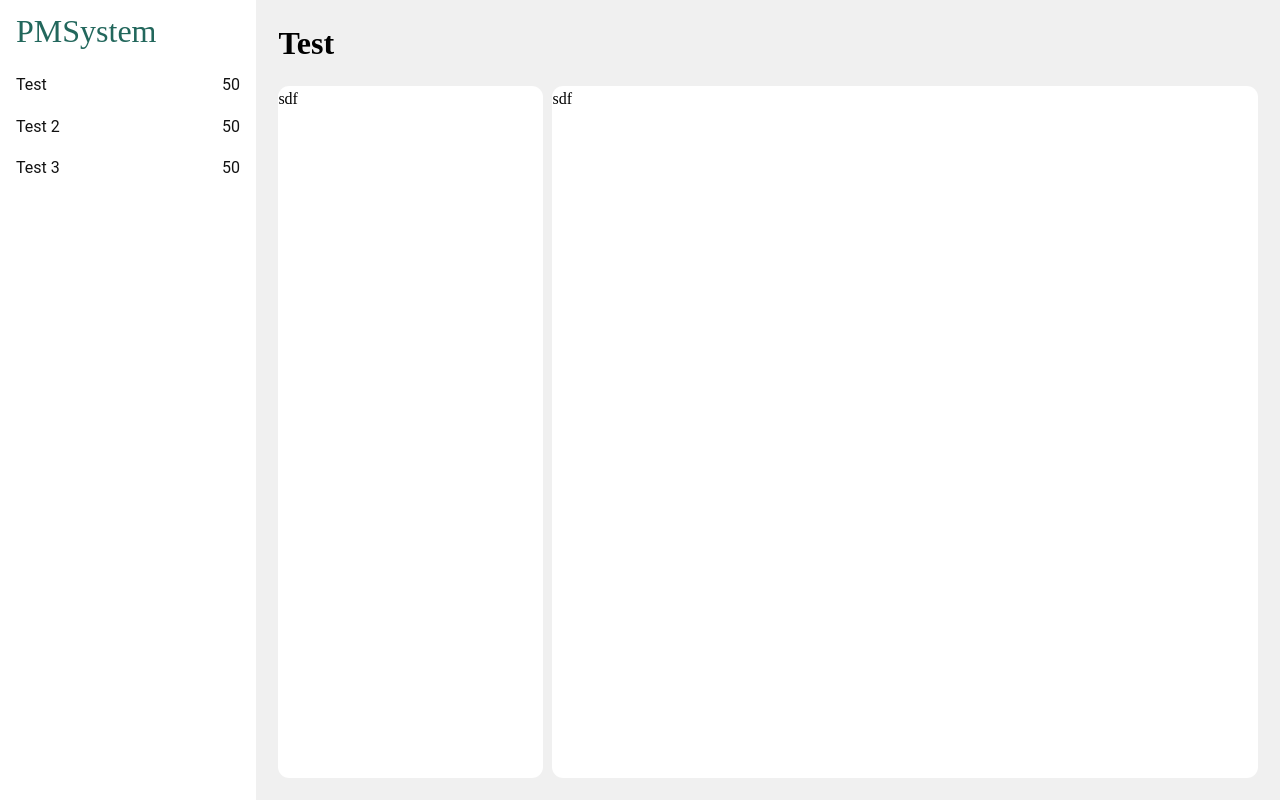
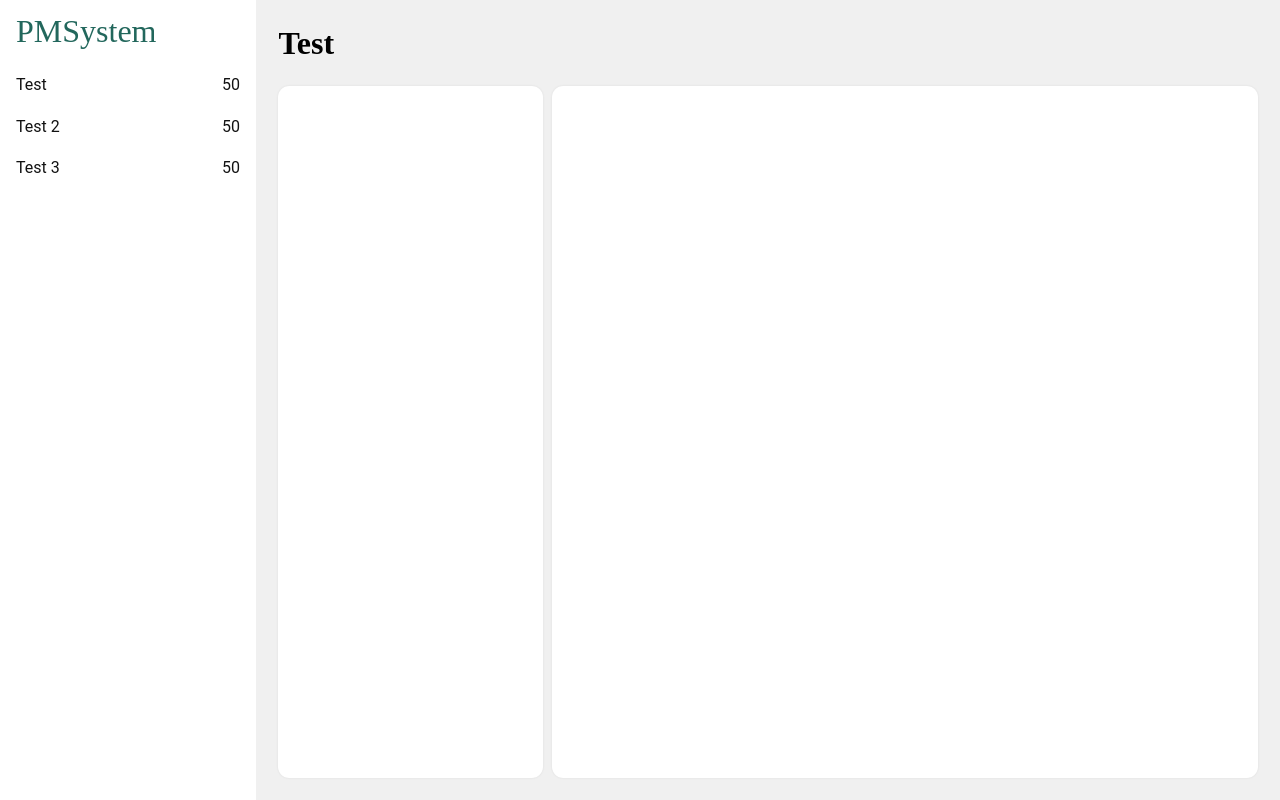
Before and after one commit to emretantu/portfolio-management-system-app, a React (Create React App) app: page / in a window 1280 px wide. Built offline with nearby package versions, Linux system fonts and the light colour scheme; no server answers; the HTML template or start-up script is replaced by a standard one.

Commit message:
some style changes on Portfoli component

```diff
--- a/src/components/portfolio/Portfolio.js
+++ b/src/components/portfolio/Portfolio.js
@@ -5,11 +5,11 @@ const Portfolio = () => {
   return (
     <div className={classes.portfolio}>
       <aside className={classes.assets}>
-        sdf
+
       </aside>
 
       <section className={classes.content}>
-        sdf
+
       </section>
     </div>
   );
--- a/src/components/portfolio/Portfolio.module.css
+++ b/src/components/portfolio/Portfolio.module.css
@@ -11,6 +11,7 @@
 .portfolio > * {
   background-color: hsl(var(--clr-bg1-100));
   border-radius: var(--bradius-600);
+  box-shadow: 0 0 2px hsl(var( --clr-bg1-700));
 }
 
 .assets {
```
